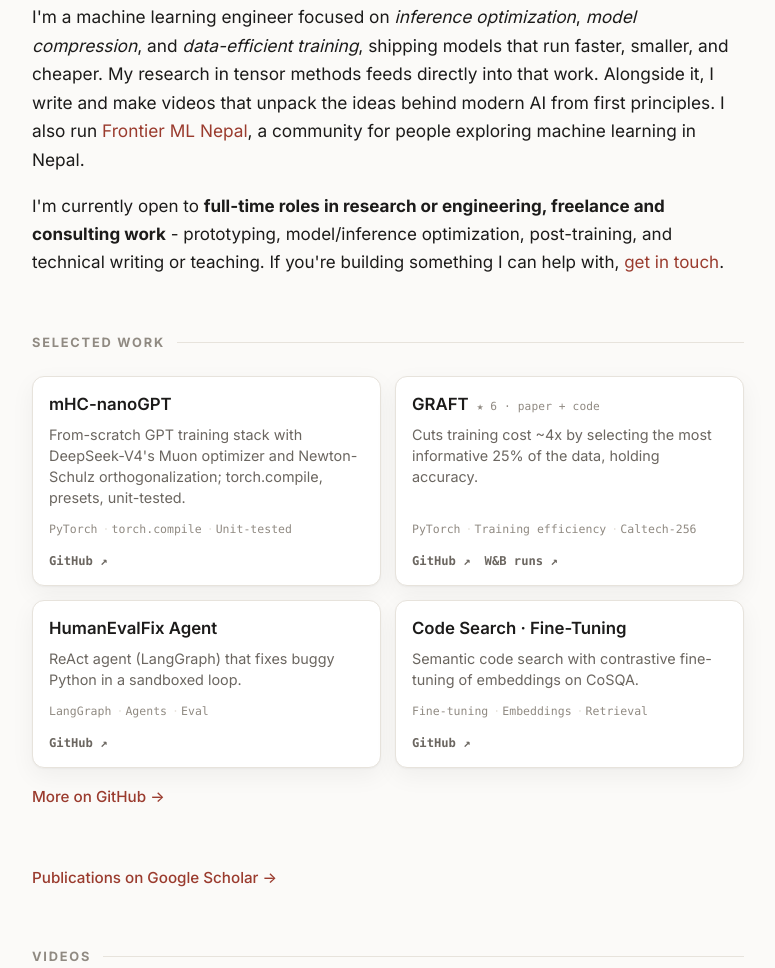
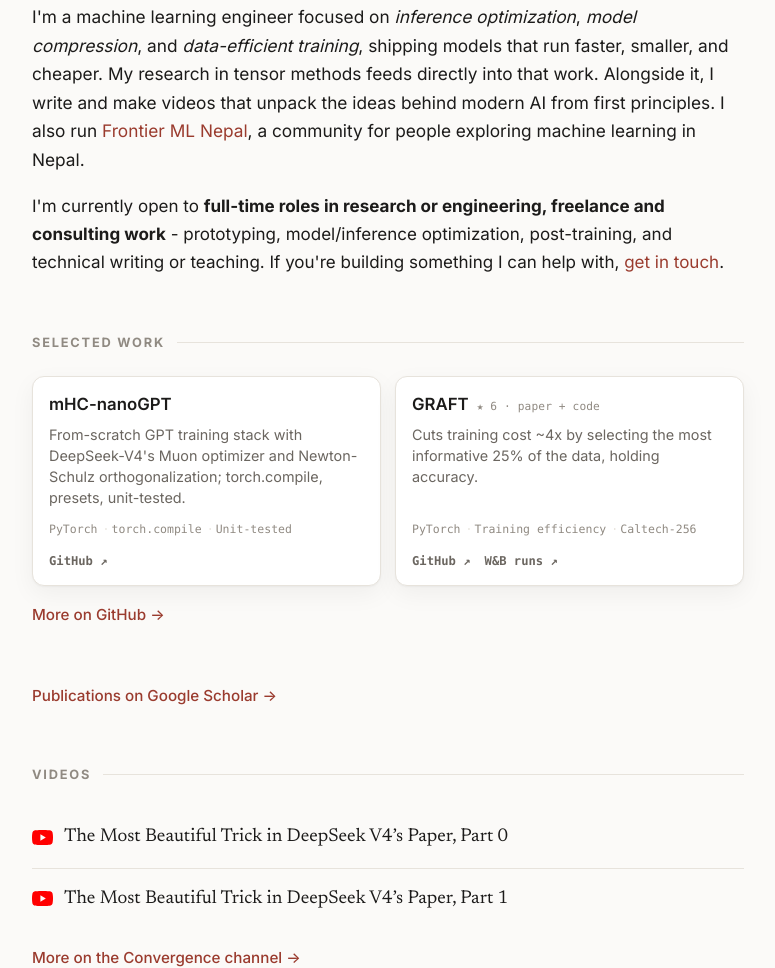
Before and after one commit to ashishjv1/ashishjv1.github.io, a plain HTML site: page index.html in a window 1280 px wide. Shown: the part 279-1247 px from the top of the page, without its empty margins (252-1027 px from the left). Drawn offline with Linux system fonts and the light colour scheme.

Commit message:
Trim Selected Work to top two projects

```diff
--- a/index.html
+++ b/index.html
@@ -333,20 +333,6 @@
           <div class="links"><a href="https://github.com/ashishjv1/GRAFT" target="_blank" rel="noopener">GitHub ↗</a><a href="https://wandb.ai/murd0ckbl3ak/Smart_Sampling_resnet18_imagenet_caltech256" target="_blank" rel="noopener">W&amp;B runs ↗</a></div>
         </div>
 
-        <div class="card">
-          <p class="title">HumanEvalFix Agent</p>
-          <p class="desc">ReAct agent (LangGraph) that fixes buggy Python in a sandboxed loop.</p>
-          <div class="tech"><span class="chip">LangGraph</span><span class="chip">Agents</span><span class="chip">Eval</span></div>
-          <div class="links"><a href="https://github.com/ashishjv1/Evaluation-of-LLM-Based-Agentic-Systems-for-Software-Development-Tasks" target="_blank" rel="noopener">GitHub ↗</a></div>
-        </div>
-
-        <div class="card">
-          <p class="title">Code Search · Fine-Tuning</p>
-          <p class="desc">Semantic code search with contrastive fine-tuning of embeddings on CoSQA.</p>
-          <div class="tech"><span class="chip">Fine-tuning</span><span class="chip">Embeddings</span><span class="chip">Retrieval</span></div>
-          <div class="links"><a href="https://github.com/ashishjv1/ML-for-Context-in-AI-Assistant" target="_blank" rel="noopener">GitHub ↗</a></div>
-        </div>
-
       </div>
 
       <p class="more"><a href="https://github.com/ashishjv1?tab=repositories">More on GitHub →</a></p>
```
